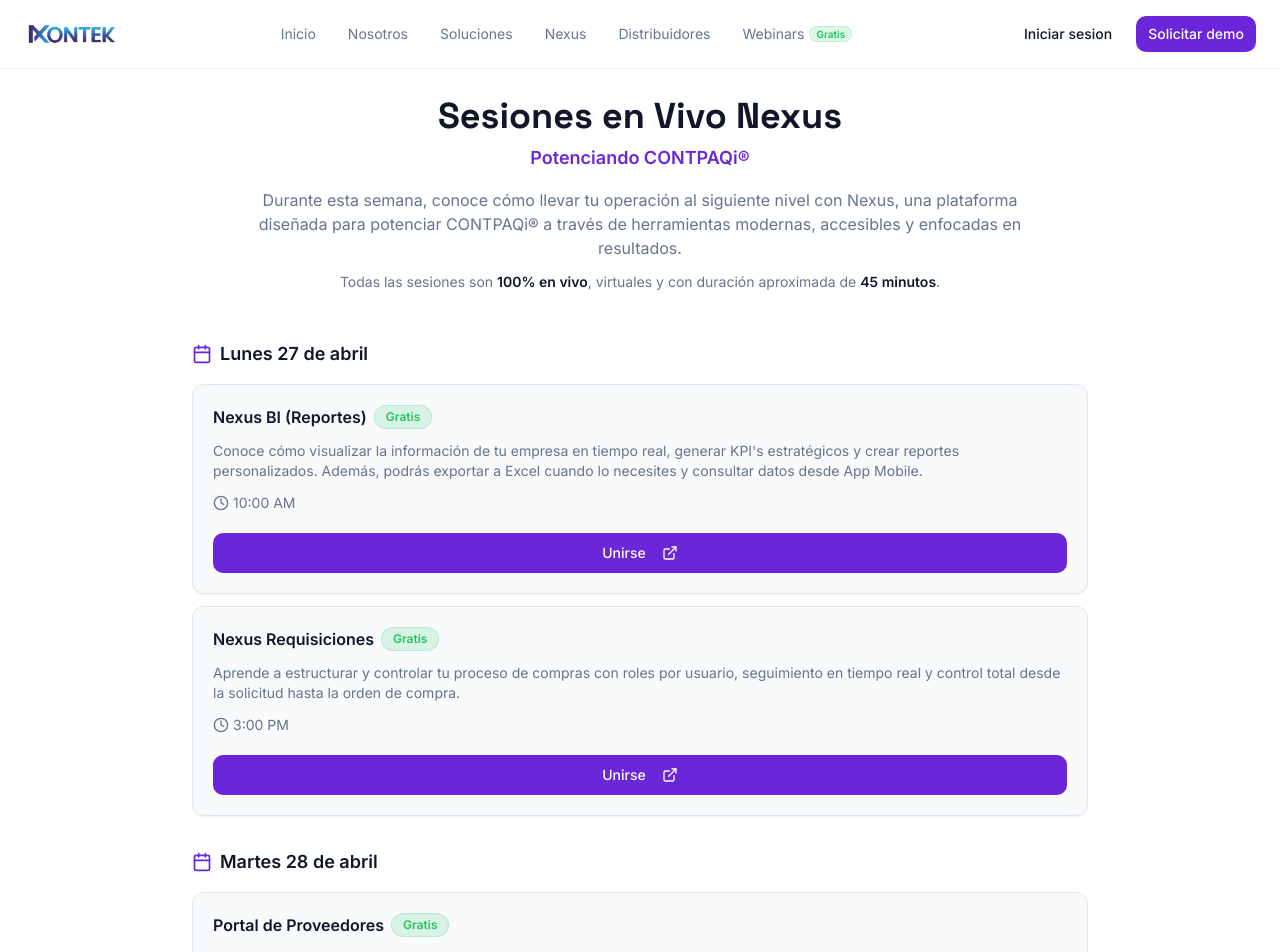
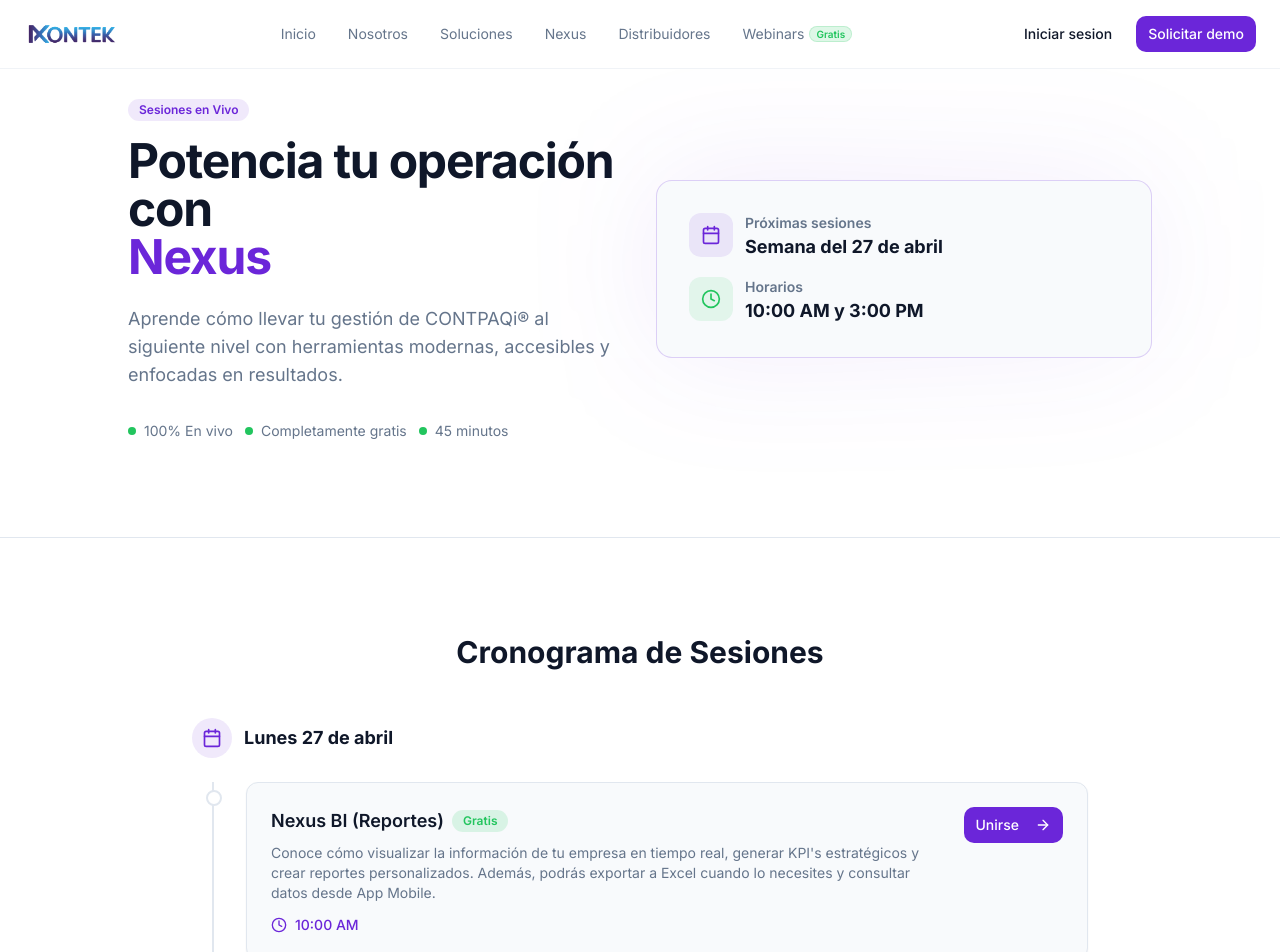
Before and after one commit to gabriellrios03/MontekPage, a Next.js app: page /webinars in a window 1280 px wide. Shown: the top 952 px of the page. Built offline with nearby package versions, Linux system fonts and the light colour scheme.

Commit message:
feat: redesign webinar page with modern timeline layout
Introduce hero section, visual timeline, and improved cards for better readability and modern aesthetics.

Co-authored-by: Gabriel Rios <73848076+gabriellrios03@users.noreply.github.com>

```diff
--- a/app/webinars/page.tsx
+++ b/app/webinars/page.tsx
@@ -4,7 +4,7 @@ import { Footer } from "@/components/footer"
 import { Badge } from "@/components/ui/badge"
 import { Button } from "@/components/ui/button"
 import { Card } from "@/components/ui/card"
-import { Calendar, Clock, ExternalLink } from "lucide-react"
+import { Calendar, Clock, ExternalLink, ArrowRight } from "lucide-react"
 
 export const metadata: Metadata = {
   title: "Webinars | Montek",
@@ -95,75 +95,142 @@ export default function WebinarsPage() {
   return (
     <>
       <Navbar />
-      <main className="px-4 py-12 sm:px-6 lg:py-24">
-        <section className="mx-auto max-w-4xl">
-          <div className="text-center">
-            <h1 className="text-center font-display text-3xl font-bold text-foreground sm:text-4xl">
-              Sesiones en Vivo Nexus
+      <main className="min-h-screen bg-background">
+        {/* Hero Section */}
+        <section className="border-b border-border px-4 py-16 sm:px-6 lg:py-24">
+          <div className="mx-auto max-w-5xl">
+            <div className="grid gap-8 lg:grid-cols-2 lg:items-center">
+              <div>
+                <Badge className="mb-4 bg-primary/10 text-primary hover:bg-primary/20">
+                  Sesiones en Vivo
+                </Badge>
+                <h1 className="text-4xl font-bold tracking-tight text-foreground sm:text-5xl">
+                  Potencia tu operación con
+                  <span className="block text-primary">Nexus</span>
                 </h1>
-            <p className="text-lg font-semibold text-primary mt-2">Potenciando CONTPAQi®</p>
-            <p className="mx-auto mt-4 max-w-3xl text-center text-sm text-muted-foreground sm:text-base">
-              Durante esta semana, conoce cómo llevar tu operación al siguiente nivel con Nexus, una plataforma diseñada para potenciar CONTPAQi® a través de herramientas modernas, accesibles y enfocadas en resultados.
+                <p className="mt-6 text-lg text-muted-foreground">
+                  Aprende cómo llevar tu gestión de CONTPAQi® al siguiente nivel con herramientas modernas, accesibles y enfocadas en resultados.
                 </p>
-            <p className="mx-auto mt-3 max-w-3xl text-center text-sm text-muted-foreground">
-              Todas las sesiones son <span className="font-semibold text-foreground">100% en vivo</span>, virtuales y con duración aproximada de <span className="font-semibold text-foreground">45 minutos</span>.
-            </p>
+                <div className="mt-8 flex flex-col gap-3 sm:flex-row">
+                  <div className="flex items-center gap-2">
+                    <div className="h-2 w-2 rounded-full bg-green-500" />
+                    <span className="text-sm text-muted-foreground">100% En vivo</span>
+                  </div>
+                  <div className="flex items-center gap-2">
+                    <div className="h-2 w-2 rounded-full bg-green-500" />
+                    <span className="text-sm text-muted-foreground">Completamente gratis</span>
+                  </div>
+                  <div className="flex items-center gap-2">
+                    <div className="h-2 w-2 rounded-full bg-green-500" />
+                    <span className="text-sm text-muted-foreground">45 minutos</span>
+                  </div>
+                </div>
+              </div>
+              <div className="relative">
+                <div className="absolute inset-0 rounded-2xl bg-gradient-to-br from-primary/10 to-primary/5 blur-3xl" />
+                <div className="relative rounded-2xl border border-primary/20 bg-card p-8">
+                  <div className="space-y-4">
+                    <div className="flex items-start gap-3">
+                      <div className="rounded-lg bg-primary/10 p-3">
+                        <Calendar className="h-5 w-5 text-primary" />
+                      </div>
+                      <div>
+                        <p className="text-sm font-semibold text-muted-foreground">Próximas sesiones</p>
+                        <p className="text-lg font-bold text-foreground">Semana del 27 de abril</p>
+                      </div>
+                    </div>
+                    <div className="flex items-start gap-3">
+                      <div className="rounded-lg bg-green-500/10 p-3">
+                        <Clock className="h-5 w-5 text-green-500" />
+                      </div>
+                      <div>
+                        <p className="text-sm font-semibold text-muted-foreground">Horarios</p>
+                        <p className="text-lg font-bold text-foreground">10:00 AM y 3:00 PM</p>
+                      </div>
+                    </div>
+                  </div>
+                </div>
+              </div>
+            </div>
+          </div>
+        </section>
+
+        {/* Timeline Section */}
+        <section className="px-4 py-16 sm:px-6 lg:py-24">
+          <div className="mx-auto max-w-4xl">
+            <h2 className="mb-12 text-center text-3xl font-bold text-foreground">Cronograma de Sesiones</h2>
+            <div className="space-y-8">
+              {groupedWebinars.map((group, dayIdx) => (
+                <div key={group.day} className="relative">
+                  {/* Day Header */}
+                  <div className="mb-6 flex items-center gap-3">
+                    <div className="flex h-10 w-10 items-center justify-center rounded-full bg-primary/10">
+                      <Calendar className="h-5 w-5 text-primary" />
+                    </div>
+                    <div>
+                      <h3 className="text-lg font-bold text-foreground">{group.day}</h3>
+                    </div>
                   </div>
 
-          <div className="mt-12 space-y-8">
-            {groupedWebinars.map((group) => (
-              <div key={group.day}>
-                <div className="mb-4 flex items-center gap-2">
-                  <Calendar className="h-5 w-5 text-primary" />
-                  <h2 className="text-lg font-semibold text-foreground">{group.day}</h2>
-                </div>
-                <div className="space-y-3">
+                  {/* Timeline Line */}
+                  <div className="ml-5 space-y-4 border-l-2 border-border pl-8">
                     {group.webinars.map((webinar, idx) => (
-                    <Card
-                      key={idx}
-                      className="border border-border bg-card p-4 transition-all hover:shadow-md hover:border-primary/50 sm:p-5"
-                    >
-                      <div className="flex flex-col gap-3">
-                        <div className="flex flex-wrap items-center gap-2">
-                          <h3 className="font-semibold text-foreground">{webinar.title}</h3>
-                          <Badge
-                            variant="secondary"
-                            className="bg-green-500/15 text-green-500 hover:bg-green-500/15 ring-1 ring-green-500/30"
-                          >
+                      <div key={idx} className="relative">
+                        {/* Timeline Dot */}
+                        <div className="absolute -left-10 top-2 h-4 w-4 rounded-full border-2 border-border bg-background" />
+
+                        {/* Card */}
+                        <Card className="group border border-border bg-card p-6 transition-all hover:border-primary/50 hover:shadow-lg">
+                          <div className="flex flex-col gap-4 sm:flex-row sm:items-start sm:justify-between">
+                            <div className="flex-1">
+                              <div className="mb-2 flex flex-wrap items-center gap-2">
+                                <h4 className="text-lg font-semibold text-foreground">{webinar.title}</h4>
+                                <Badge className="bg-green-500/15 text-green-500 hover:bg-green-500/15">
                                   Gratis
                                 </Badge>
                               </div>
-                        <p className="text-sm text-muted-foreground">{webinar.description}</p>
-                        <div className="flex items-center gap-1 text-sm text-muted-foreground">
+                              <p className="mb-3 text-sm text-muted-foreground">{webinar.description}</p>
+                              <div className="flex items-center gap-2 text-sm font-medium text-primary">
                                 <Clock className="h-4 w-4" />
-                          <span>{webinar.time}</span>
+                                {webinar.time}
+                              </div>
                             </div>
                             <Button
                               asChild
-                          className="mt-2 w-full sm:w-auto"
-                          variant="default"
+                              size="sm"
+                              className="mt-4 w-full sm:mt-0 sm:w-auto"
                             >
                               <a href={webinar.link} target="_blank" rel="noopener noreferrer">
                                 Unirse
-                            <ExternalLink className="ml-2 h-4 w-4" />
+                                <ArrowRight className="ml-2 h-4 w-4" />
                               </a>
                             </Button>
                           </div>
                         </Card>
+                      </div>
                     ))}
                   </div>
                 </div>
               ))}
             </div>
+          </div>
+        </section>
 
-          <div className="mt-12 rounded-lg border border-border bg-card/50 p-6 sm:p-8">
-            <h3 className="font-semibold text-foreground mb-2">¿Necesitas más información?</h3>
-            <p className="text-sm text-muted-foreground mb-4">
-              Si tienes preguntas sobre algún webinar o necesitas capacitación personalizada, no dudes en contactarnos.
+        {/* CTA Section */}
+        <section className="border-t border-border bg-card/50 px-4 py-16 sm:px-6 lg:py-24">
+          <div className="mx-auto max-w-3xl text-center">
+            <h2 className="mb-4 text-2xl font-bold text-foreground">¿Listo para transformar tu operación?</h2>
+            <p className="mb-8 text-muted-foreground">
+              Únete a nuestras sesiones en vivo y descubre cómo Nexus puede potenciar tu gestión con CONTPAQi®
             </p>
+            <div className="flex flex-col gap-3 sm:flex-row sm:justify-center">
               <Button asChild>
                 <a href="/Soporte">Contactar Soporte</a>
               </Button>
+              <Button asChild variant="outline">
+                <a href="/">Volver al inicio</a>
+              </Button>
+            </div>
           </div>
         </section>
       </main>
```
Lines whose indentation alone changed are shown as unchanged.
